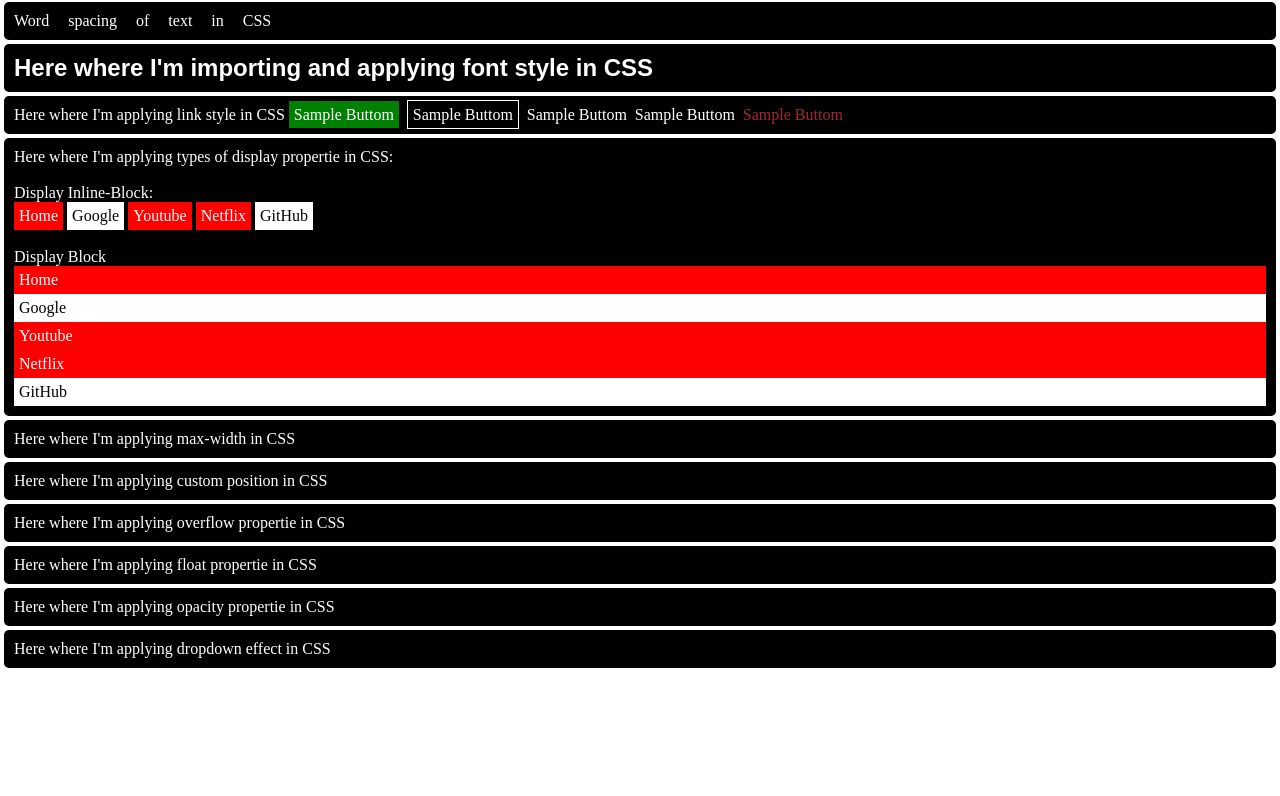
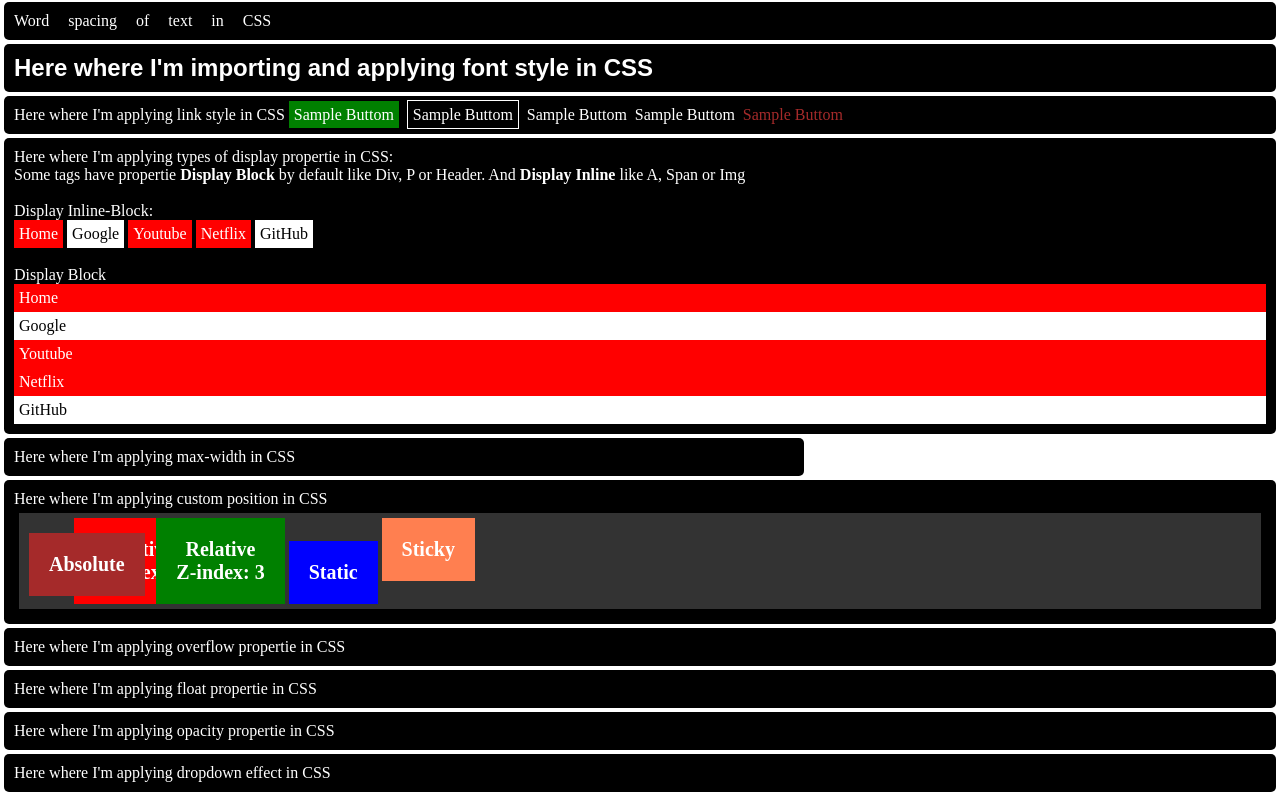
Before and after one commit to Nicolas-Makiniks/CSS-Course, a plain HTML site: page properties.html in a window 1280 px wide. Shown: the part 718-1514 px from the top of the page. Before the commit the page ends 1390 px from the top, so only its background shows below. Drawn offline with Linux system fonts and the light colour scheme; a web font is replaced by a local one.

Commit message:
Refactor: Adding content in properties.html about position propertie

```diff
--- a/CSS/properties.css
+++ b/CSS/properties.css
@@ -1,4 +1,15 @@
 @import url('https://fonts.googleapis.com/css2?family=Winky+Sans:ital,wght@0,300..900;1,300..900&display=swap');
+
+.menu {
+    position: fixed;
+    width: 100%;
+    top: 0;
+    display: inline-block;
+    text-align: center;
+    padding: 40px;
+    background-color: #8f2364;
+    z-index: 100;
+}
 
 #colorTag p {
     color:aquamarine;
@@ -135,7 +146,8 @@ a.buttom {
 }
 
 a.buttom:hover {
-    padding: 10px;
+    padding: 7px;
+    border: 2px solid white;
 }
 
 a.red {
@@ -157,3 +169,49 @@ a.block:hover {
     padding: 10px;
     border: 5px solid black;
 }
+#maxWidthTag {
+    max-width: 800px;
+}
+
+.container {
+    margin: 5px;
+    padding: 5px;
+    background-color: #333;
+    position: relative;
+}
+
+.content {
+    display: inline-block;
+    padding: 20px;
+    font-size: 20px;
+    font-weight: bold;
+    text-align: center;
+}
+
+.div1 {
+    background-color: red;
+    position: relative;
+    left: 50px;
+}
+
+.div2 {
+    background-color: green;
+    position: relative;
+}
+
+.div3 {
+    background-color: blue;
+}
+
+.div4 {
+    background-color: brown;
+    position: absolute;
+    top: 20px;
+    left: 10px;
+}
+
+.div5 {
+    background-color: coral;
+    position: sticky;
+    bottom: 0%;
+}
--- a/properties.html
+++ b/properties.html
@@ -11,6 +11,7 @@
     <header>
         <h1><a href="index.html">Cascade Style Sheet - CSS</a></h1>
     </header>
+    <div><h1><a href="index.html" class="menu">Cascade Style Sheet - CSS</a></h1></div>
     <!-- <nav>
         <a href="index.html">Home</a>
     </nav> -->
@@ -67,6 +68,7 @@
     </article>
     <article id="displayTag">
         <p>Here where I'm applying types of display propertie in CSS:</p>
+        <p>Some tags have propertie <strong>Display Block</strong> by default like Div, P or Header. And <strong>Display Inline</strong> like A, Span or Img</p>
         <br>
         <p>Display Inline-Block:</p>
         <a class="buttom red" href="index.html">Home</a>
@@ -85,8 +87,15 @@
     <article id="maxWidthTag">
         <p>Here where I'm applying max-width in CSS</p>
     </article>
-    <article id="positionTag">
+    <article>
         <p>Here where I'm applying custom position in CSS</p>
+        <div class="container">
+            <div class="content div1"><p>Relative</p><p>Z-index: 2</p></div>
+            <div class="content div2"><p>Relative</p><p>Z-index: 3</p></div>
+            <div class="content div3"><p>Static</p></div>
+            <div class="content div4"><p>Absolute</p></div>
+            <div class="content div5"><p>Sticky</p></div>
+        </div>
     </article>
     <article id="overflowTag">
         <p>Here where I'm applying overflow propertie in CSS</p>
```
